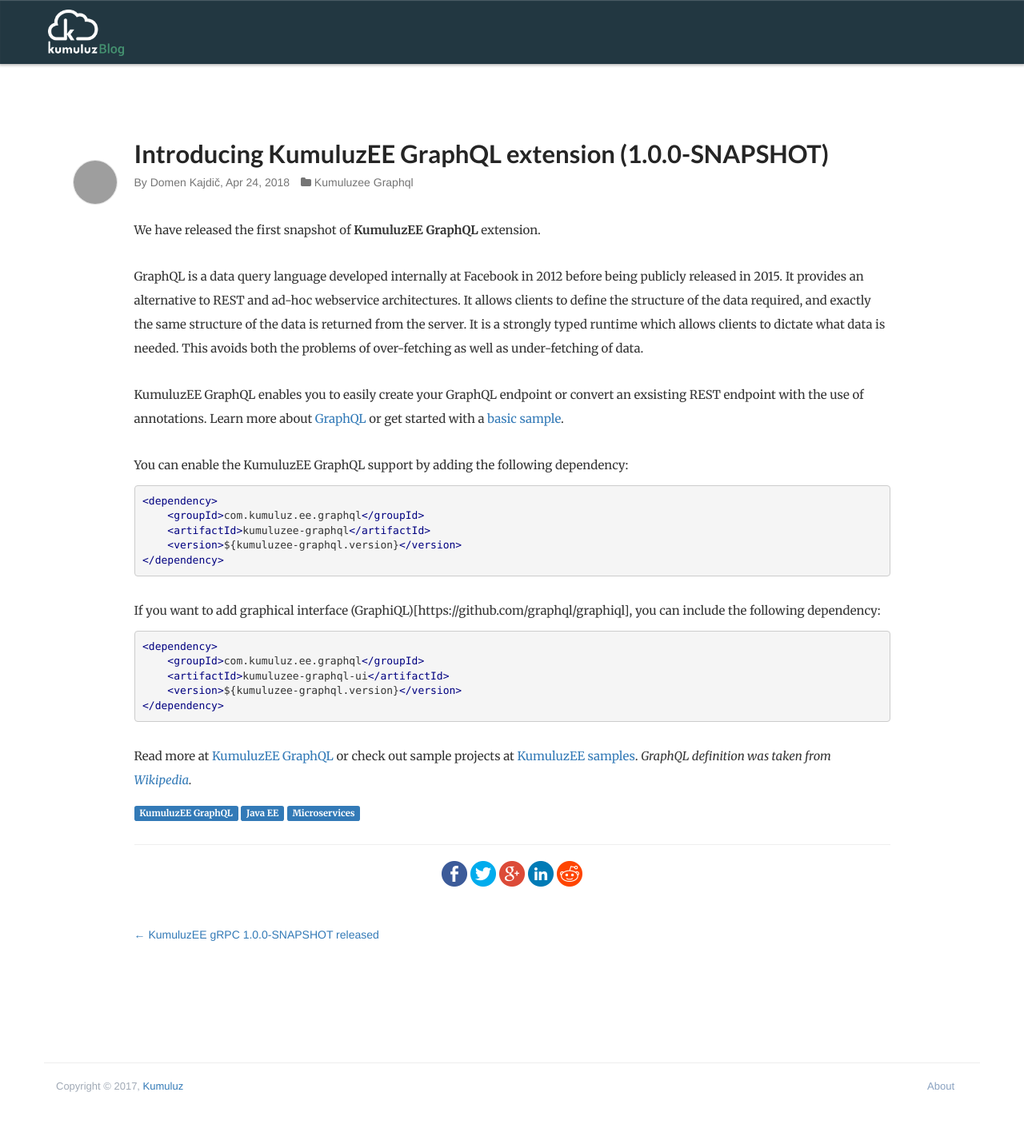
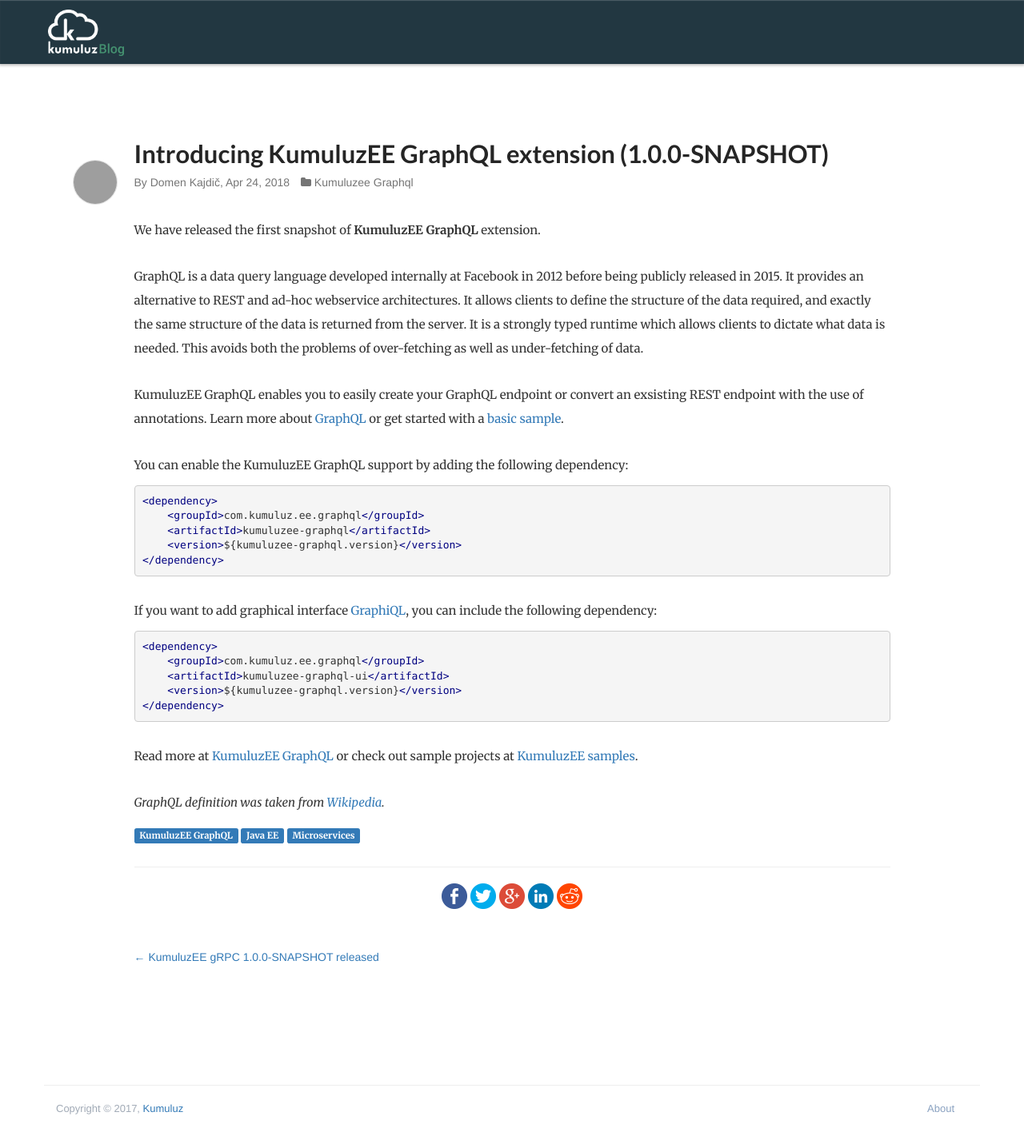
Before and after one commit to kumuluz/blog.sunesis.si, a Jekyll site: the page built from _posts/2018-04-24-introducing-graphql-support.markdown, in a window 1280 px wide. Shown: the whole page at 80% size. Built offline with Jekyll 4.4.1, drawn with Linux system fonts in a browser that asks for light colours; before the commit the page ends 1408 px from its top, so only the background shows below that; grey boxes are pictures that could not be loaded.

Commit message:
More fixes for graphql

```diff
--- a/_posts/2018-04-24-introducing-graphql-support.markdown
+++ b/_posts/2018-04-24-introducing-graphql-support.markdown
@@ -25,7 +25,7 @@
 </dependency>
 {% endhighlight %}
 
-If you want to add graphical interface (GraphiQL)[https://github.com/graphql/graphiql], you can include the following dependency:
+If you want to add graphical interface [GraphiQL](https://github.com/graphql/graphiql), you can include the following dependency:
 
 {% highlight xml %}
 <dependency>
@@ -36,4 +36,5 @@
 {% endhighlight %}
 
 Read more at [KumuluzEE GraphQL](https://github.com/kumuluz/kumuluzee-graphql) or check out sample projects at [KumuluzEE samples](https://github.com/kumuluz/kumuluzee-samples).
+
 *GraphQL definition was taken from [Wikipedia](https://en.wikipedia.org/wiki/GraphQL).*
```
